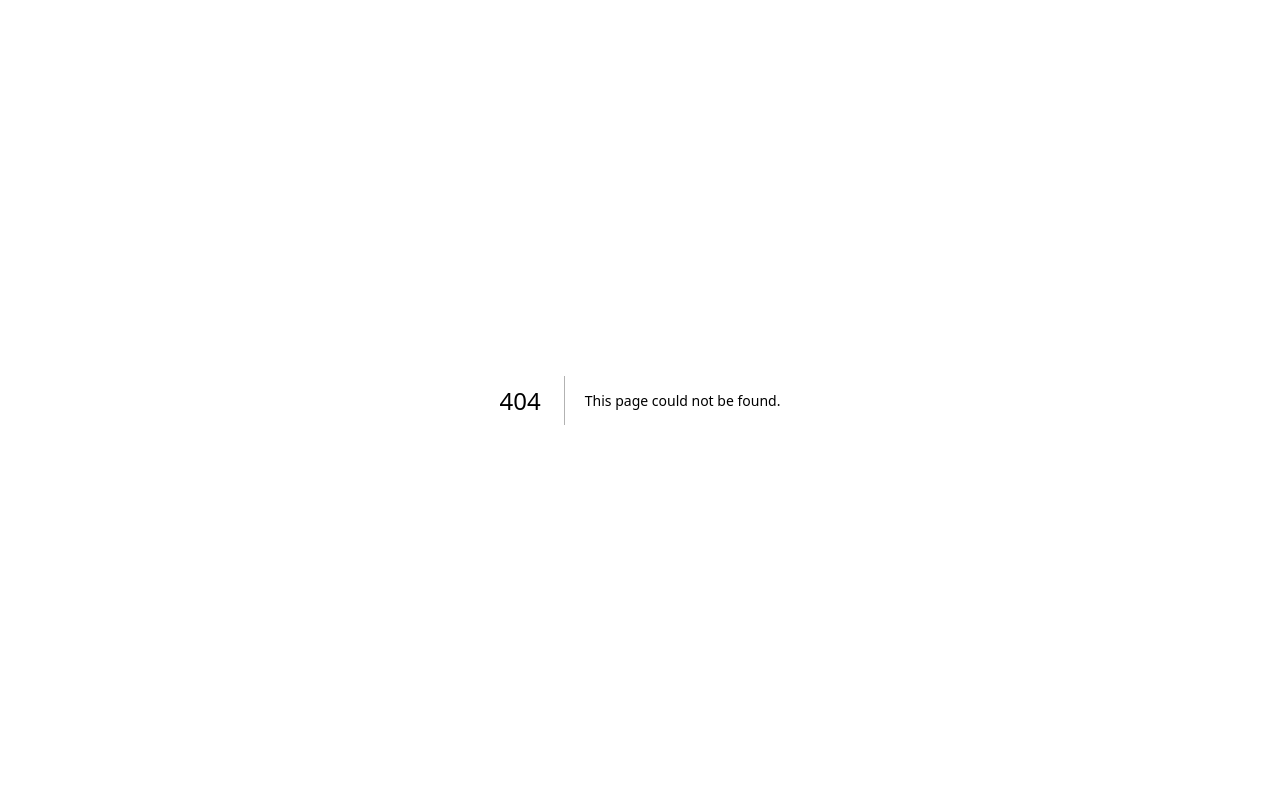
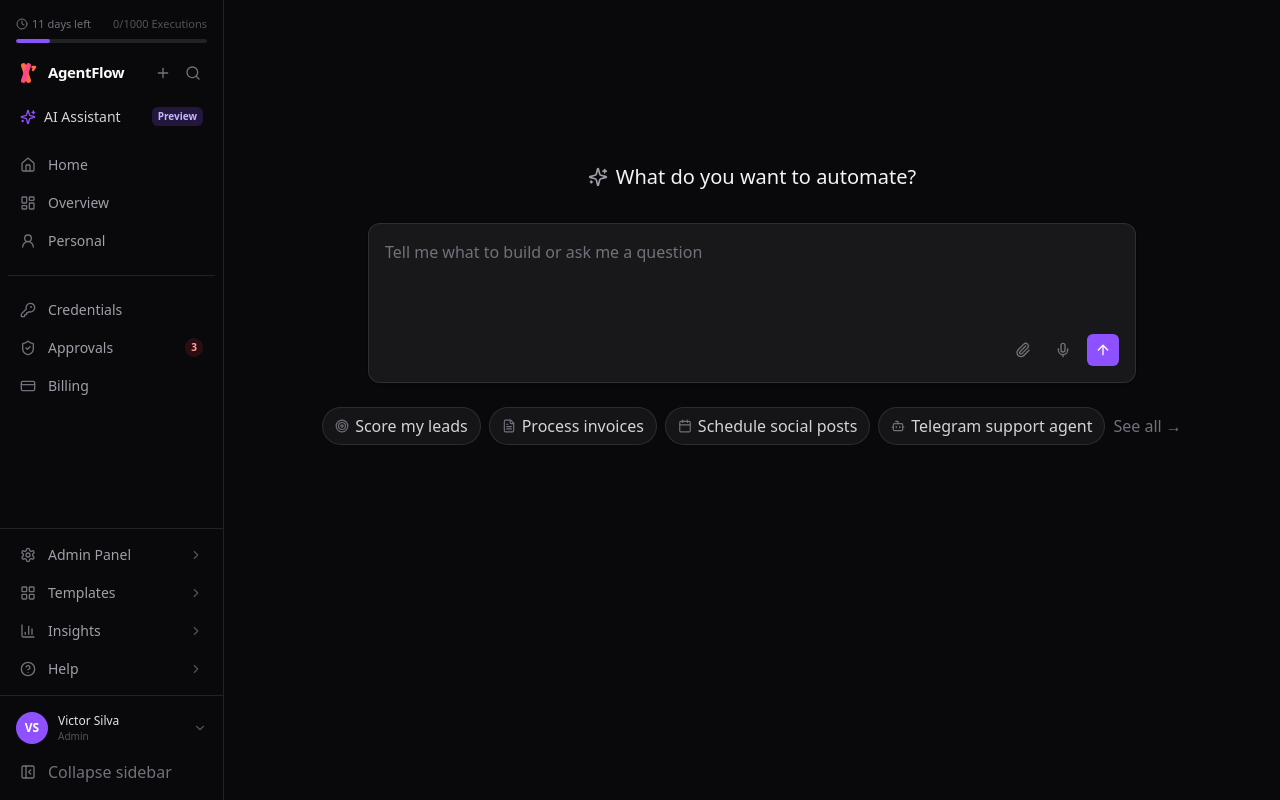
Before and after one commit to vl869101-collab/AgentFlow, a Next.js app in the folder apps/web/: page /assistant in a window 1280 px wide. Before the commit this address had no page. Built offline with nearby package versions, Linux system fonts and the light colour scheme; a web font is replaced by a local one.

Commit message:
feat(web): AI Assistant page + Sidebar href /assistant (What do you want to automate? chips + textarea)

```diff
--- /dev/null
+++ b/apps/web/src/app/assistant/page.tsx
@@ -0,0 +1,60 @@
+"use client";
+
+import { useState } from "react";
+import { ArrowUp, Bot, Calendar, FileText, Mic, Paperclip, Sparkles, Target } from "lucide-react";
+import { AppLayout } from "@/components/layout/AppLayout";
+
+const chips = [
+  { icon: Target, label: "Score my leads" },
+  { icon: FileText, label: "Process invoices" },
+  { icon: Calendar, label: "Schedule social posts" },
+  { icon: Bot, label: "Telegram support agent" },
+];
+
+export default function AssistantPage() {
+  const [value, setValue] = useState("");
+
+  return (
+    <AppLayout>
+      <div className="flex min-h-[70vh] flex-col items-center justify-center px-4 py-16">
+        <h1 className="inline-flex items-center gap-2 text-xl font-medium text-zinc-100">
+          <Sparkles className="h-5 w-5 text-zinc-400" /> What do you want to automate?
+        </h1>
+
+        <div className="mt-8 w-full max-w-3xl rounded-xl border border-white/10 bg-zinc-900 p-4 shadow-sm">
+          <textarea
+            value={value}
+            onChange={(e) => setValue(e.target.value)}
+            placeholder="Tell me what to build or ask me a question"
+            rows={3}
+            className="w-full resize-none bg-transparent text-sm text-zinc-100 placeholder:text-zinc-500 outline-none"
+          />
+          <div className="mt-4 flex items-center justify-end gap-2">
+            <button type="button" className="rounded-md p-2 text-zinc-500 hover:bg-white/5 hover:text-zinc-300" aria-label="Attach file">
+              <Paperclip className="h-4 w-4" />
+            </button>
+            <button type="button" className="rounded-md p-2 text-zinc-500 hover:bg-white/5 hover:text-zinc-300" aria-label="Voice input">
+              <Mic className="h-4 w-4" />
+            </button>
+            <button type="button" className="inline-flex h-8 w-8 items-center justify-center rounded-md bg-violet-500 text-white hover:bg-violet-600" aria-label="Send">
+              <ArrowUp className="h-4 w-4" />
+            </button>
+          </div>
+        </div>
+
+        <div className="mt-6 flex flex-wrap items-center justify-center gap-2">
+          {chips.map((chip) => {
+            const Icon = chip.icon;
+            return (
+              <button key={chip.label} type="button" className="inline-flex items-center gap-1.5 rounded-full border border-white/10 bg-white/5 px-3 py-1.5 text-xs text-zinc-300 hover:bg-white/10">
+                <Icon className="h-3.5 w-3.5 text-zinc-500" />
+                {chip.label}
+              </button>
+            );
+          })}
+          <button type="button" className="text-xs text-zinc-500 hover:text-zinc-300">See all →</button>
+        </div>
+      </div>
+    </AppLayout>
+  );
+}
--- a/apps/web/src/components/layout/Sidebar.tsx
+++ b/apps/web/src/components/layout/Sidebar.tsx
@@ -128,7 +128,7 @@
 
         {/* AI Assistant */}
         {!collapsed ? (
-          <Link href="/workflows" onClick={onMobileClose} className="mx-2 mt-3 flex items-center gap-2 rounded-lg px-3 py-2 text-sm text-zinc-300 hover:bg-white/5 hover:text-zinc-100">
+          <Link href="/assistant" onClick={onMobileClose} className="mx-2 mt-3 flex items-center gap-2 rounded-lg px-3 py-2 text-sm text-zinc-300 hover:bg-white/5 hover:text-zinc-100">
             <Sparkles className="h-4 w-4 text-violet-500" />
             <span className="flex-1">AI Assistant</span>
             <span className="rounded-md bg-violet-500/20 px-1.5 py-0.5 text-[10px] font-semibold text-violet-300">Preview</span>
```
